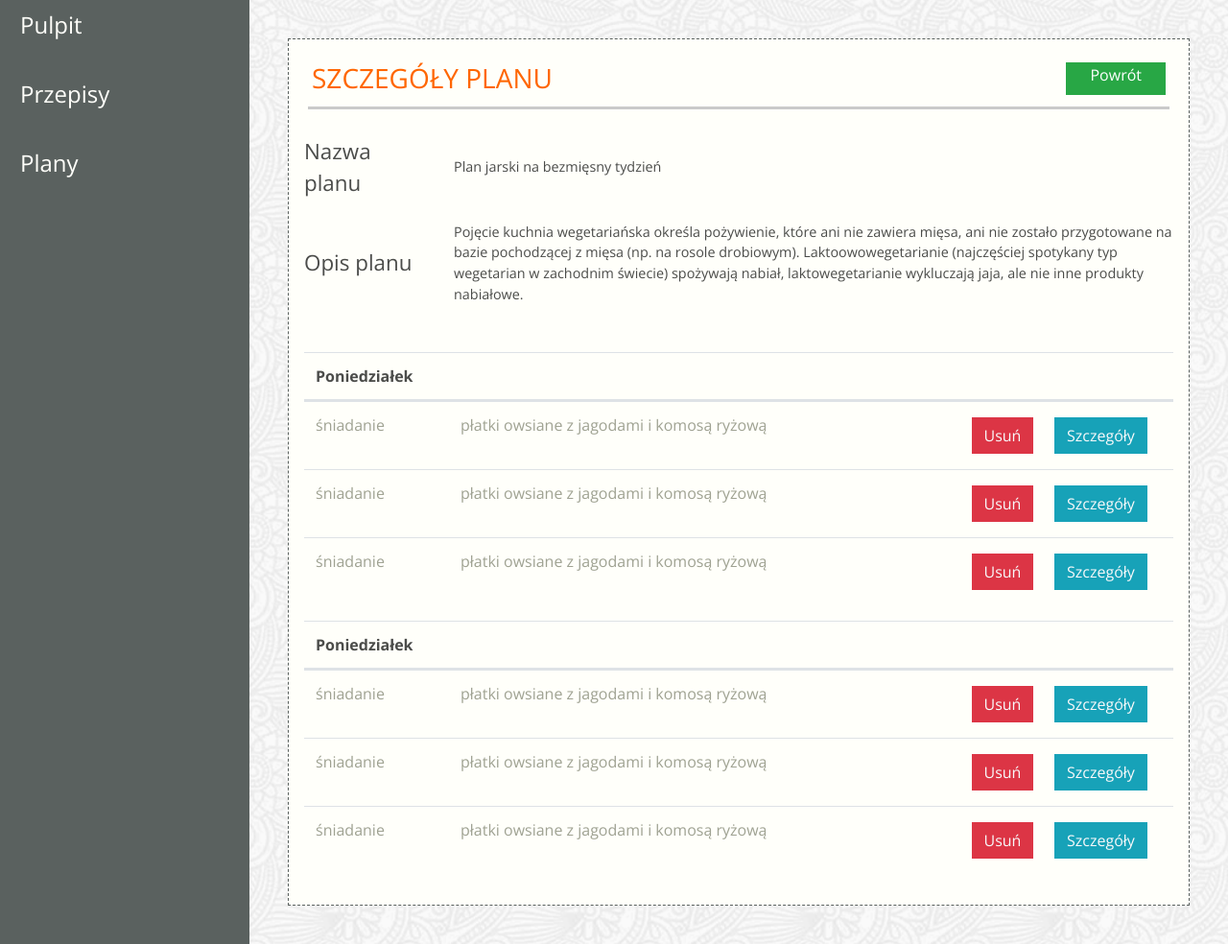
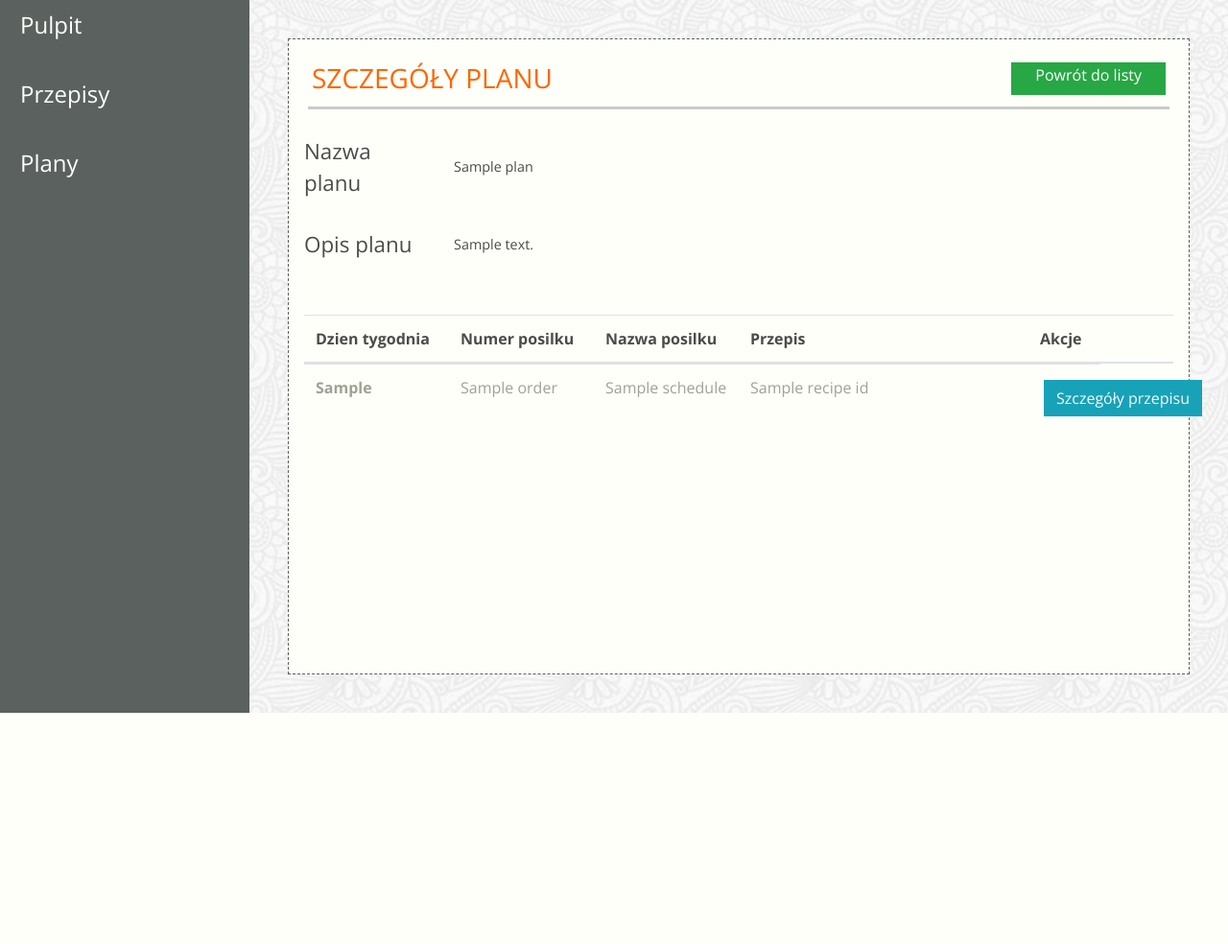
Before and after one commit to zooyl/Jedzonko-ScrumProject, a Django app: template jedzonko/templates/app-details-schedules.html in a window 1280 px wide. Shown: the part 84-1068 px from the top of the page at 96% size. After the commit the page ends 827 px from the top, so only its background shows below. Run offline with Django 3.2, Linux system fonts and the light colour scheme; the template is opened without the code that fills it: most values are stand-ins (such as "Sample title", 1, 10 or a date in 2020); some libraries are stand-ins or nearby versions; some web fonts are replaced.

Commit message:
Nearly done

```diff
--- a/jedzonko/templates/app-add-schedules.html
+++ b/jedzonko/templates/app-add-schedules.html
@@ -7,7 +7,7 @@
                 <h3 class="color-header text-uppercase">NOWY PLAN</h3>
             </div>
             <div class="col noPadding">
-                <h3>{{ finish }}</h3>
+                <h3>{{ finish }}{{ warning }}</h3>
             </div>
         </div>
         <div class="schedules-content">
--- a/jedzonko/templates/app-details-schedules.html
+++ b/jedzonko/templates/app-details-schedules.html
@@ -8,7 +8,7 @@
                 <h3 class="color-header text-uppercase">SZCZEGÓŁY PLANU</h3>
             </div>
             <div class="col d-flex justify-content-end mb-2 noPadding">
-            <a href="#" class="btn btn-success rounded-0 pt-0 pb-0 pr-4 pl-4">Powrót</a>
+                <a href="/plan/list" class="btn btn-success rounded-0 pt-0 pb-0 pr-4 pl-4">Powrót do listy</a>
             </div>
         </div>
 
@@ -19,8 +19,7 @@
                                     Nazwa planu
                                 </span>
                     <div class="col-sm-10">
-                    <p class="schedules-text">Plan jarski na bezmięsny
-                        tydzień</p>
+                        <p class="schedules-text">{{ plan.name }}</p>
                     </div>
                 </div>
                 <div class="form-group row">
@@ -29,13 +28,7 @@
                                 </span>
                     <div class="col-sm-10">
                         <p class="schedules-text">
-                        Pojęcie kuchnia wegetariańska określa pożywienie, które
-                        ani nie zawiera mięsa, ani nie zostało przygotowane na
-                        bazie pochodzącej z mięsa (np. na rosole drobiowym).
-                        Laktoowowegetarianie (najczęściej spotykany typ
-                        wegetarian w zachodnim świecie) spożywają nabiał,
-                        laktowegetarianie wykluczają jaja, ale nie inne produkty
-                        nabiałowe.
+                            {{ plan.description }}
                         </p>
                     </div>
                 </div>
@@ -44,92 +37,29 @@
             <table class="table">
                 <thead>
                 <tr class="d-flex">
-                <th class="col-2">Poniedziałek</th>
-                <th class="col-7"></th>
-                <th class="col-1"></th>
-                <th class="col-2"></th>
+                    <th class="col-2">Dzien tygodnia</th>
+                    <th class="col-2">Numer posilku</th>
+                    <th class="col-2">Nazwa posilku</th>
+                    <th class="col-4">Przepis</th>
+                    <th class="col-2">Akcje</th>
                 </tr>
                 </thead>
+                {% for name in day %}
+                    {% for i in schedule %}
                         <tbody class="text-color-lighter">
                         <tr class="d-flex">
-                <td class="col-2">śniadanie</td>
-                <td class="col-7">płatki owsiane z jagodami i komosą ryżową</td>
+                            <th class="col-2">{{ name.1 }}</th>
+                            <td class="col-2">{{ i.order }}</td>
+                            <td class="col-2">{{ i.meal_name }}</td>
+                            <td class="col-4">{{ i.recipe_id.name }}</td>
                             <td class="col-1 center">
-                    <a href="#" class="btn btn-danger rounded-0 text-light m-1">Usuń</a>
-                </td>
-                <td class="col-2 center">
-                    <a href="app-details-schedules.html"
-                       class="btn btn-info rounded-0 text-light m-1">Szczegóły</a>
-                </td>
+{#                                <a href="#" class="btn btn-danger rounded-0 text-light m-1">Usuń</a>#}
+
+                                <a href="/recipe/{{ i.recipe_id.id }}"
+                                   class="btn btn-info rounded-0 text-light m-1">Szczegóły przepisu</a>
                         </tr>
-            <tr class="d-flex">
-                <td class="col-2">śniadanie</td>
-                <td class="col-7">płatki owsiane z jagodami i komosą ryżową</td>
-                <td class="col-1 center">
-                    <a href="#" class="btn btn-danger rounded-0 text-light m-1">Usuń</a>
-                </td>
-                <td class="col-2 center">
-                    <a href="app-details-schedules.html"
-                       class="btn btn-info rounded-0 text-light m-1">Szczegóły</a>
-                </td>
-            </tr>
-            <tr class="d-flex">
-                <td class="col-2">śniadanie</td>
-                <td class="col-7">płatki owsiane z jagodami i komosą ryżową</td>
-                <td class="col-1 center">
-                    <a href="#" class="btn btn-danger rounded-0 text-light m-1">Usuń</a>
-                </td>
-                <td class="col-2 center">
-                    <a href="app-details-schedules.html"
-                       class="btn btn-info rounded-0 text-light m-1">Szczegóły</a>
-                </td>
-            </tr>
-            </tbody>
-        </table>
-
-        <table class="table">
-            <thead>
-            <tr class="d-flex">
-                <th class="col-2">Poniedziałek</th>
-                <th class="col-7"></th>
-                <th class="col-1"></th>
-                <th class="col-2"></th>
-            </tr>
-            </thead>
-            <tbody class="text-color-lighter">
-            <tr class="d-flex">
-                <td class="col-2">śniadanie</td>
-                <td class="col-7">płatki owsiane z jagodami i komosą ryżową</td>
-                <td class="col-1 center">
-                    <a href="#" class="btn btn-danger rounded-0 text-light m-1">Usuń</a>
-                </td>
-                <td class="col-2 center">
-                    <a href="app-details-schedules.html"
-                       class="btn btn-info rounded-0 text-light m-1">Szczegóły</a>
-                </td>
-            </tr>
-            <tr class="d-flex">
-                <td class="col-2">śniadanie</td>
-                <td class="col-7">płatki owsiane z jagodami i komosą ryżową</td>
-                <td class="col-1 center">
-                    <a href="#" class="btn btn-danger rounded-0 text-light m-1">Usuń</a>
-                </td>
-                <td class="col-2 center">
-                    <a href="app-details-schedules.html"
-                       class="btn btn-info rounded-0 text-light m-1">Szczegóły</a>
-                </td>
-            </tr>
-            <tr class="d-flex">
-                <td class="col-2">śniadanie</td>
-                <td class="col-7">płatki owsiane z jagodami i komosą ryżową</td>
-                <td class="col-1 center">
-                    <a href="#" class="btn btn-danger rounded-0 text-light m-1">Usuń</a>
-                </td>
-                <td class="col-2 center">
-                    <a href="app-details-schedules.html"
-                       class="btn btn-info rounded-0 text-light m-1">Szczegóły</a>
-                </td>
-            </tr>
+                    {% endfor %}
+                {% endfor %}
                 </tbody>
             </table>
 
--- a/jedzonko/templates/app-schedules-meal-recipe.html
+++ b/jedzonko/templates/app-schedules-meal-recipe.html
@@ -26,7 +26,7 @@
                 <label for="name" class="col-sm-2 label-size col-form-label">
                     Nazwa posiłku
                 </label>
-                <div class="col-sm-10">
+                <div class="col-sm-4">
                     <input type="text" class="form-control" value=""
                            placeholder="Nazwa posiłku" name="fname">
                 </div>
--- a/jedzonko/templates/app-schedules.html
+++ b/jedzonko/templates/app-schedules.html
@@ -40,7 +40,9 @@
                                 <a href="/plan/delete/{{ recipe.id }}" class="btn btn-danger rounded-0 text-light m-1">Usuń</a>
                                 <a href="/plan/add/details/{{ recipe.id }}"
                                    class="btn btn-info rounded-0 text-light m-1">Dodaj przepis</a>
-                                <a href="/app-edit-schedules.html"
+                                <a href="/plan/{{ recipe.id }}"
+                                   class="btn btn-info rounded-0 text-light m-1">Szczegoly</a>
+                                <a href="/plan/modify/{{ recipe.id }}"
                                    class="btn btn-warning rounded-0 text-light m-1">Edytuj</a>
                             </td>
                         </tr>
--- a/scrumlab/urls.py
+++ b/scrumlab/urls.py
@@ -16,11 +16,10 @@ Including another URLconf
 from django.contrib import admin
 from django.urls import path
 from jedzonko.views import IndexView, Form, PlanAdd, RecipesList, recipe_details, Randomize, \
-    main, about, contact, Modify, del_recipe, PlanList, PlanDetails, del_plan, test
+    main, about, contact, Modify, del_recipe, PlanList, PlanDetails, del_plan, plan_details, EditPlan
 
 
 urlpatterns = [
-    path('test/', test),
     path('admin/', admin.site.urls),
     path('index/', IndexView.as_view()),
     path('recipe/list/', RecipesList.as_view()),
@@ -31,7 +30,9 @@ urlpatterns = [
     path('', Randomize.as_view()),
     path('recipe/add/', Form.as_view()),
     path('plan/list/', PlanList.as_view()),
+    path('plan/modify/<int:id>', EditPlan.as_view()),
     path('recipe/', recipe_details),
+    path('plan/<int:id>', plan_details),
     path('plan/add/details/<int:id>', PlanDetails.as_view()),
     path('recipe/list/', RecipesList.as_view()),
     path('recipe/<int:id>', recipe_details),
```
Also changed, not shown: jedzonko/templates/app-edit-schedules.html (+19 -44 lines), jedzonko/templates/recipes.html (+41 -41 lines), jedzonko/views.py (+47 -12 lines). Lines whose indentation alone changed are shown as unchanged.
